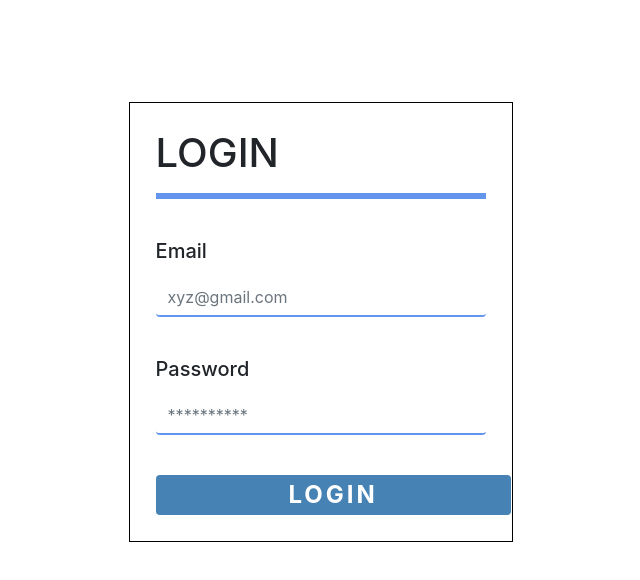
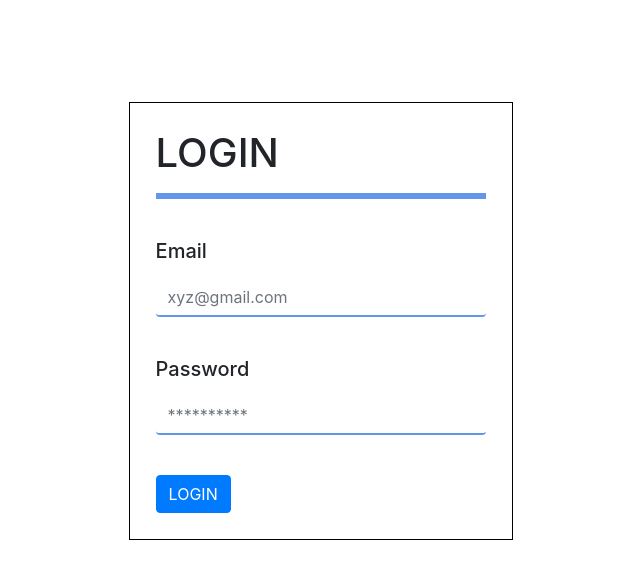
Before and after one commit to niddhhii/e-governance, a React (Create React App) app: page / in a window 1280 px wide. Shown: the top 580 px of the page, without its empty margins (319-959 px from the left). Built offline with nearby package versions, Linux system fonts and the light colour scheme.

Commit message:
login working with changes

```diff
--- a/src/component/login/login.css
+++ b/src/component/login/login.css
@@ -13,13 +13,3 @@ input.form-control{
 hr{
     border: 3px solid cornflowerblue;
 }
-.btn-secondary {
-    background-color: steelblue;
-    border: none;
-    font-weight: bolder;
-    font-size: 24px;
-    width: 355px;
-    height: 40px;
-    line-height: 2px;
-    letter-spacing: 3px;
-}
--- a/src/component/login/login.jsx
+++ b/src/component/login/login.jsx
@@ -1,27 +1,79 @@
 import React from 'react';
 import './login.css';
-import { Link } from 'react-router-dom';
 
 import { Button, Form, FormGroup, Label, Input } from 'reactstrap';
-const login = () => {
+class login extends React.Component {
+
+	constructor(props) {
+		super(props);
+		this.state = {
+			email: '',
+			password: '',
+		};
+		this.onChange = this.onChange.bind(this);
+		this.onsubmit = this.onsubmit.bind(this);
+	}
+	onChange(e) {
+		this.setState({ [e.target.name]: e.target.value });
+	}
+	onsubmit(e) {
+		e.preventDefault();
+
+		const user = {
+			email: this.state.email,
+			password: this.state.password
+		};
+		console.log(user)
+		if (user)
+			fetch('http://localhost:5000/user/login', {
+				method: 'POST',
+				body: JSON.stringify(user),
+				headers: {
+				'Content-Type': 'application/json'
+				},
+			})
+				.then(res => res.json())
+				.then(data => console.log(data));
+
+	}
+	render() {
 		return (
 			<div className="layout">
-			<h1>LOGIN</h1><hr/><br/>
+				<h1>LOGIN</h1>
+				<hr />
+				<br />
 				<Form>
 					<FormGroup>
-					<Label><h5>Email</h5></Label>
-					<Input type="email" name="email" placeholder="xyz@gmail.com" /><br/>
+						<Label>
+							<h5>Email</h5>
+						</Label>
+						<Input
+							type="email"
+							name="email"
+							placeholder="xyz@gmail.com"
+							value={this.state.email}
+							onChange={this.onChange}
+						/>
+						<br />
 					</FormGroup>
 					<FormGroup>
-					<Label><h5>Password</h5></Label>
-					<Input type="password" name="password" placeholder="**********" />
+						<Label>
+							<h5>Password</h5>
+						</Label>
+						<Input
+							type="password"
+							name="password"
+							placeholder="**********"
+							value={this.state.password}
+							onChange={this.onChange}
+						/>
 					</FormGroup>
-				<Link to="/department"><br/>
-					<Button>LOGIN</Button>
-				</Link>
+					<br />
+					<Button color="primary" onClick={this.onsubmit}>LOGIN</Button>
 				</Form>
 			</div>
 		);
-};
+	}
+}
 
 export default login;
```
Lines whose indentation alone changed are shown as unchanged.
